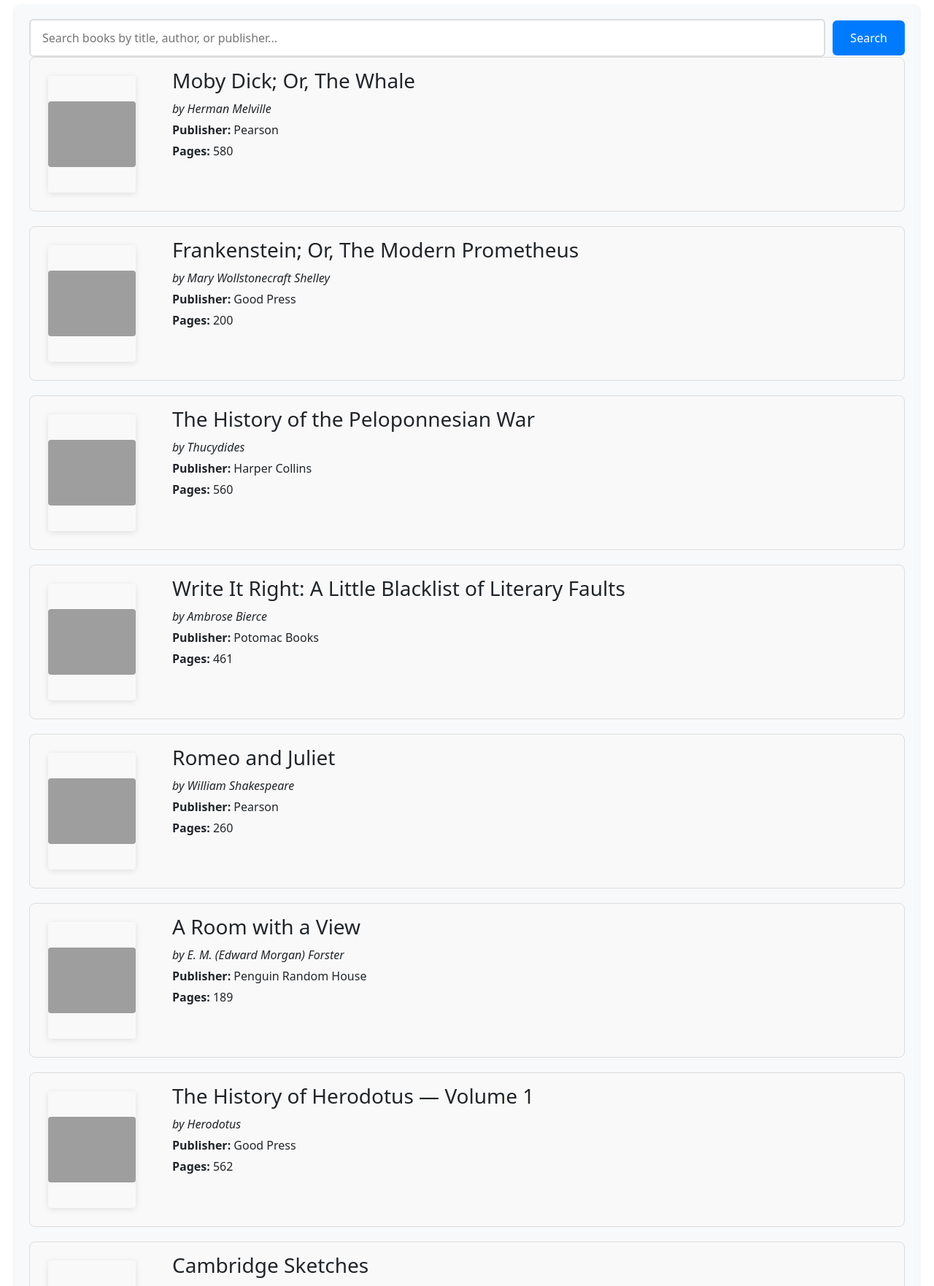
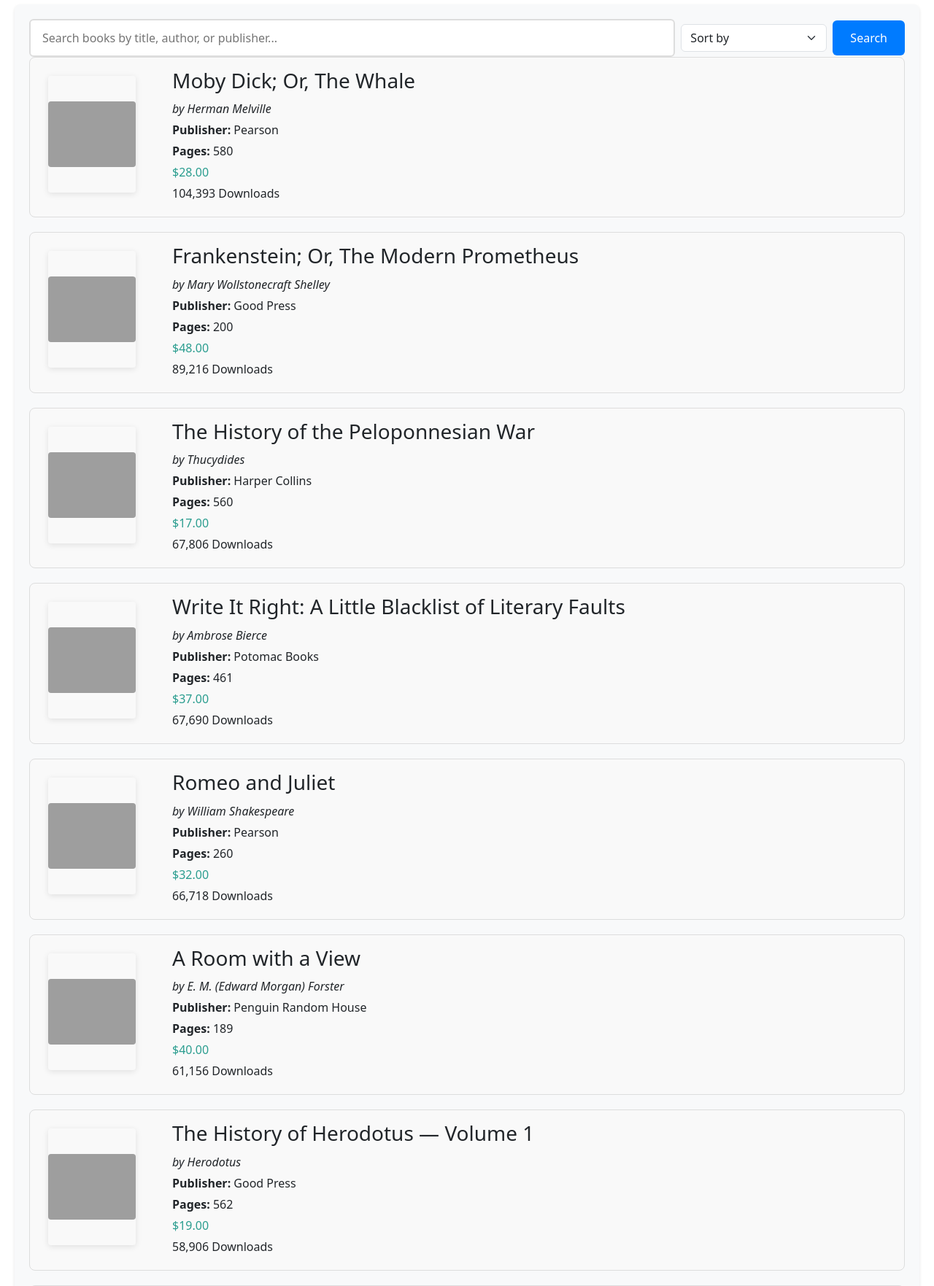
Before and after one commit to ioseph01/django_bookstore, a Django app: page /books/ in a window 1280 px wide. Shown: the part 129-1892 px from the top of the page at 73% size. Run offline with Django 5.2, Linux system fonts and the light colour scheme; data comes from the database, SQL or seed files in the repository; grey boxes are pictures that could not be loaded.

Commit message:
Added a sort parameter in catalog

```diff
--- a/myapp/templates/books.html
+++ b/myapp/templates/books.html
@@ -1,7 +1,7 @@
 
 {% extends "base.html" %}
 {% load static %}
-
+{% load humanize %}
 {% block content %}
 
 <link rel="stylesheet" href="{% static 'book_cover.css' %}"></style>
@@ -11,47 +11,33 @@
 
 <!-- Search Bar -->
 <div class="search-container">
-    <form method="GET" class="search-form">
+    <form method="GET" class="search-form d-flex gap-2 align-items-center flex-wrap">
            <input
                 type="text"
                 name="q"
                 class="search-input"
                 placeholder="Search books by title, author, or publisher..."
-            value="{{ request.GET.q }}"
+                value="{{ request.GET.q|default_if_none:'' }}"
                 autocomplete="off"
             >
+        <select name="sort" class="sort-select form-select" style="max-width: 200px;">
+            <option value="" {% if not request.GET.sort %}selected{% endif %}>Sort by</option>
+            <option value="cost_asc" {% if request.GET.sort == 'cost_asc' %}selected{% endif %}>Cost: Low to High</option>
+            <option value="cost_desc" {% if request.GET.sort == 'cost_desc' %}selected{% endif %}>Cost: High to Low</option>
+            <option value="downloads_asc" {% if request.GET.sort == 'downloads_asc' %}selected{% endif %}>Downloads: Low to High</option>
+            <option value="downloads_desc" {% if request.GET.sort == 'downloads_desc' %}selected{% endif %}>Downloads: High to Low</option>
+            <option value="page_count_asc" {% if request.GET.sort == 'page_count_asc' %}selected{% endif %}>Page Count: Low to High</option>
+            <option value="page_count_desc" {% if request.GET.sort == 'page_count_desc' %}selected{% endif %}>Page Count: High to Low</option>
+            <option value="title_asc" {% if request.GET.sort == 'title_asc' %}selected{% endif %}>Title: A to Z</option>
+            <option value="title_desc" {% if request.GET.sort == 'title_desc' %}selected{% endif %}>Title: Z to A</option>
+        </select>
+
         <button type="submit" class="search-btn">Search</button>
         {% if request.GET.q %}
             <a href="{% url 'book_list' %}" class="clear-btn">Clear</a>
         {% endif %}
     </form>
 
-    <!-- Advanced Search Filters -->
-    <!-- <div class="search-filters">
-        <div class="filter-group">
-            <input type="checkbox" name="title_only" id="title_only" class="filter-checkbox"
-                   {% if request.GET.title_only %}checked{% endif %}>
-            <label for="title_only">Title only</label>
-        </div>
-        <div class="filter-group">
-            <input type="checkbox" name="author_only" id="author_only" class="filter-checkbox"
-                   {% if request.GET.author_only %}checked{% endif %}>
-            <label for="author_only">Author only</label>
-        </div>
-        <div class="filter-group">
-            <input type="checkbox" name="has_cover" id="has_cover" class="filter-checkbox"
-                   {% if request.GET.has_cover %}checked{% endif %}>
-            <label for="has_cover">Has cover image</label>
-        </div>
-    </div>
-</div> -->
-
-<!-- Search Results Info -->
-<!-- {% if request.GET.q %}
-    <div class="search-results">
-        <strong>{{ books|length }}</strong> result{{ books|length|pluralize }} found for "<strong>{{ request.GET.q }}</strong>"
-    </div>
-{% endif %} -->
 
 <!-- Book List -->
 <div class="book-list">
@@ -85,6 +71,8 @@
                 </p>
                 <p><strong>Publisher:</strong> {{ book.publisher }}</p>
                 <p><strong>Pages:</strong> {{ book.page_count }}</p>
+                <p style="color: #2a9d8f;">${{ book.cost|floatformat:2 }}</p>
+                <p>{{ book.downloads|intcomma }} Downloads</p>
             </div>
         </div>
         {% endfor %}
--- a/myapp/views.py
+++ b/myapp/views.py
@@ -31,6 +31,7 @@ from django.core.paginator import Paginator
 def book_list(request):
     books = Book.objects.all()
     query = request.GET.get('q')
+    sort = request.GET.get('sort', '')
 
     if query:
         books = books.filter(
@@ -41,14 +42,27 @@ def book_list(request):
             Q(subjects__name__icontains=query)
         ).distinct()  # Remove duplicates from joins
 
+    if sort == 'cost_asc':
+        books = books.order_by('cost')
+    elif sort == 'cost_desc':
+        books = books.order_by('-cost')
+    elif sort == 'downloads_asc':
+        books = books.order_by('downloads')
+    elif sort == 'downloads_desc':
+        books = books.order_by('-downloads')
+    elif sort == 'page_count_asc':
+        books = books.order_by('page_count')
+    elif sort == 'page_count_desc':
+        books = books.order_by('-page_count')
+    elif sort == 'title_asc':
+        books = books.order_by('title')
+    elif sort == 'title_desc':
+        books = books.order_by('-title')
 
     paginator = Paginator(books, 20)
     page_number = request.GET.get('page')
     page_obj = paginator.get_page(page_number)
 
-    print(f"Total books: {paginator.count}")
-    print(f"Number of pages: {paginator.num_pages}")
-    print(f"Current page: {page_obj.number}")
 
     return render(request, 'books.html', {
         'page_obj': page_obj,
```
Lines whose indentation alone changed are shown as unchanged.
